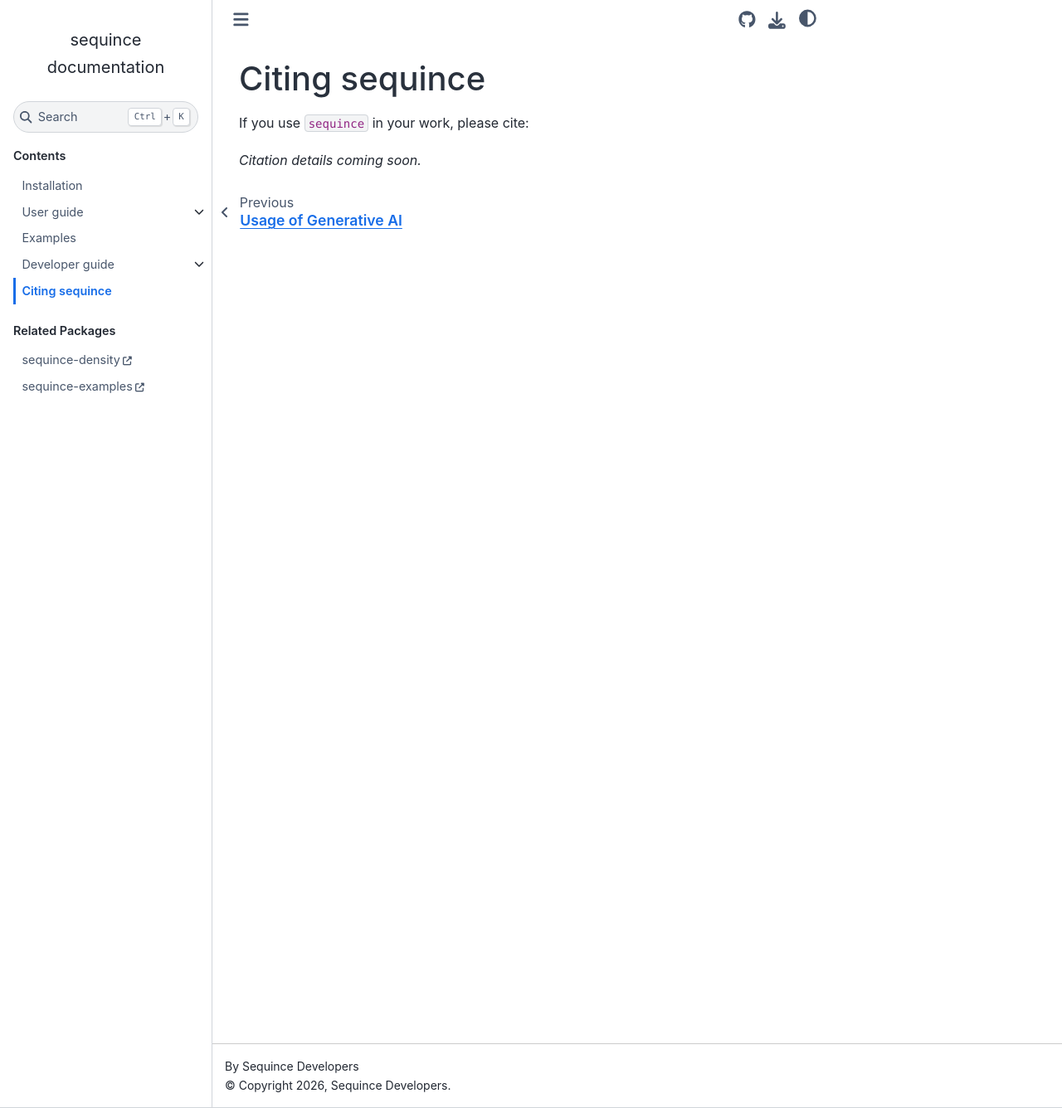
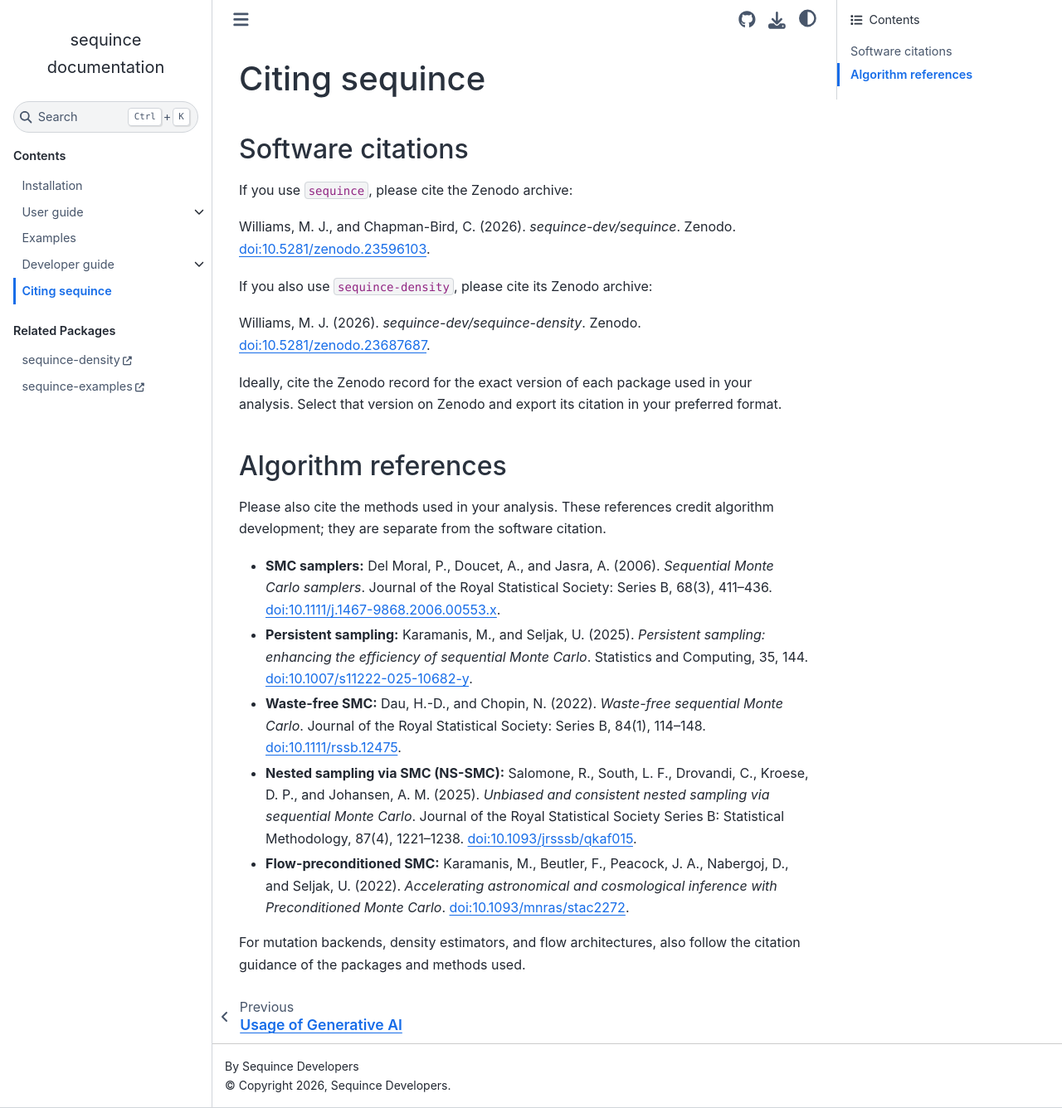
Before and after one commit to sequince-dev/sequince, a Sphinx documentation site: the page built from docs/citation.rst, in a window 1280 px wide and 1336 px high. Shown: the whole window at 83% size. Built offline with Sphinx 7.4.7 and the Sphinx Book theme 1.1.4, drawn with Linux system fonts in a browser that asks for light colours; pages that are not in the unit, such as notebooks, are missing from menus.

Commit message:
DOC: add software and sampling method citations (#143)

```diff
--- a/docs/citation.rst
+++ b/docs/citation.rst
@@ -1,8 +1,52 @@
 Citing sequince
 ===============
 
-If you use ``sequince`` in your work, please cite:
+Software citations
+------------------
 
-.. TODO: add citation details (e.g. paper reference and/or Zenodo DOI, BibTeX).
+If you use ``sequince``, please cite the Zenodo archive:
 
-*Citation details coming soon.*
+Williams, M. J., and Chapman-Bird, C. (2026). *sequince-dev/sequince*.
+Zenodo. `doi:10.5281/zenodo.23596103 <https://doi.org/10.5281/zenodo.23596103>`_.
+
+If you also use ``sequince-density``, please cite its Zenodo archive:
+
+Williams, M. J. (2026). *sequince-dev/sequince-density*.
+Zenodo. `doi:10.5281/zenodo.23687687 <https://doi.org/10.5281/zenodo.23687687>`_.
+
+Ideally, cite the Zenodo record for the exact version of each package used
+in your analysis. Select that version on Zenodo and export its citation
+in your preferred format.
+
+Algorithm references
+--------------------
+
+Please also cite the methods used in your analysis. These references credit
+algorithm development; they are separate from the software citation.
+
+* **SMC samplers:** Del Moral, P., Doucet, A., and Jasra, A. (2006).
+  *Sequential Monte Carlo samplers*. Journal of the Royal Statistical Society:
+  Series B, 68(3), 411–436.
+  `doi:10.1111/j.1467-9868.2006.00553.x <https://doi.org/10.1111/j.1467-9868.2006.00553.x>`_.
+* **Persistent sampling:** Karamanis, M., and Seljak, U. (2025).
+  *Persistent sampling: enhancing the efficiency of sequential Monte Carlo*.
+  Statistics and Computing, 35, 144.
+  `doi:10.1007/s11222-025-10682-y <https://doi.org/10.1007/s11222-025-10682-y>`_.
+* **Waste-free SMC:** Dau, H.-D., and Chopin, N. (2022).
+  *Waste-free sequential Monte Carlo*. Journal of the Royal Statistical Society:
+  Series B, 84(1), 114–148.
+  `doi:10.1111/rssb.12475 <https://doi.org/10.1111/rssb.12475>`_.
+* **Nested sampling via SMC (NS-SMC):** Salomone, R., South, L. F.,
+  Drovandi, C., Kroese, D. P., and Johansen, A. M. (2025).
+  *Unbiased and consistent nested sampling via sequential Monte Carlo*.
+  Journal of the Royal Statistical Society Series B: Statistical Methodology,
+  87(4), 1221–1238.
+  `doi:10.1093/jrsssb/qkaf015 <https://doi.org/10.1093/jrsssb/qkaf015>`_.
+* **Flow-preconditioned SMC:** Karamanis, M., Beutler, F., Peacock, J. A.,
+  Nabergoj, D., and Seljak, U. (2022).
+  *Accelerating astronomical and cosmological inference with Preconditioned
+  Monte Carlo*.
+  `doi:10.1093/mnras/stac2272 <https://doi.org/10.1093/mnras/stac2272>`_.
+
+For mutation backends, density estimators, and flow architectures, also follow
+the citation guidance of the packages and methods used.
```
Also changed, not shown: CHANGELOG.md (+2 -0 lines), CONTRIBUTING.md (+4 -2 lines), docs/user_guide/running_inference/prebuilt_samplers.rst (+23 -1 lines).
